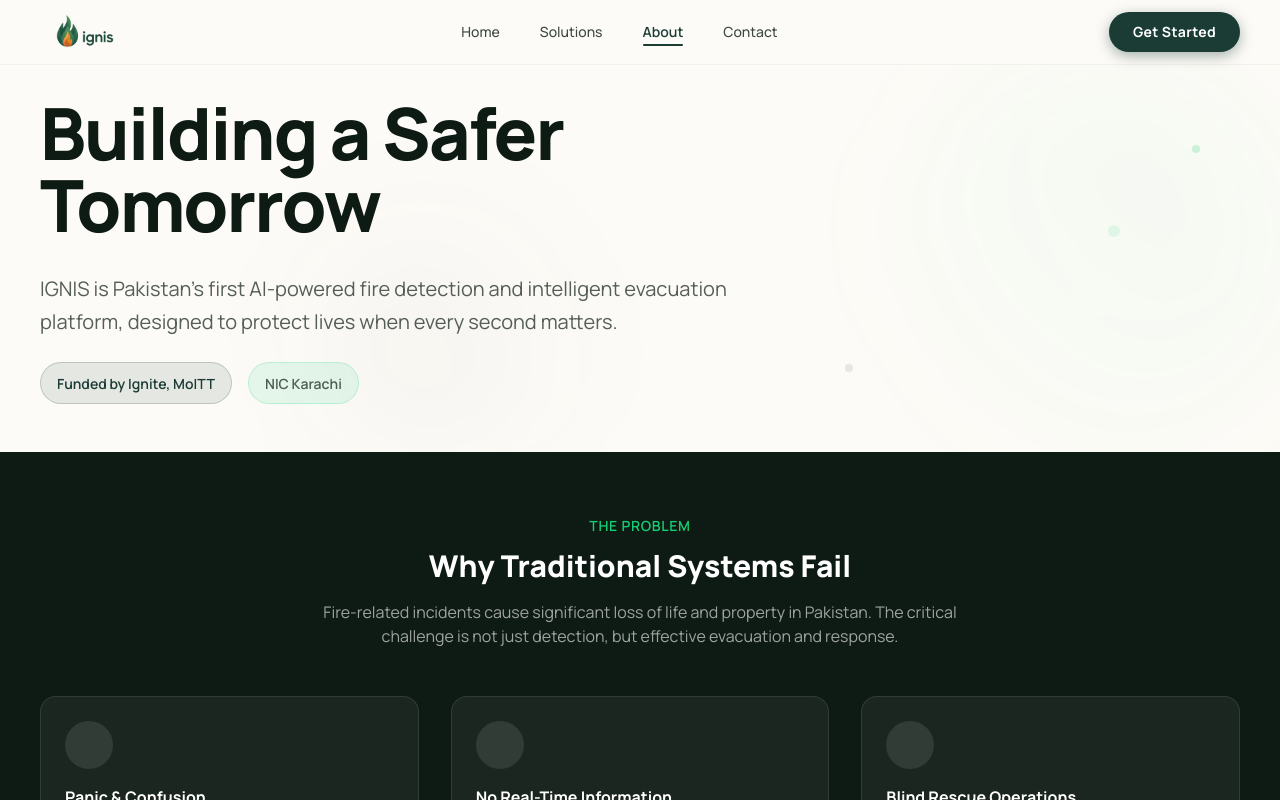
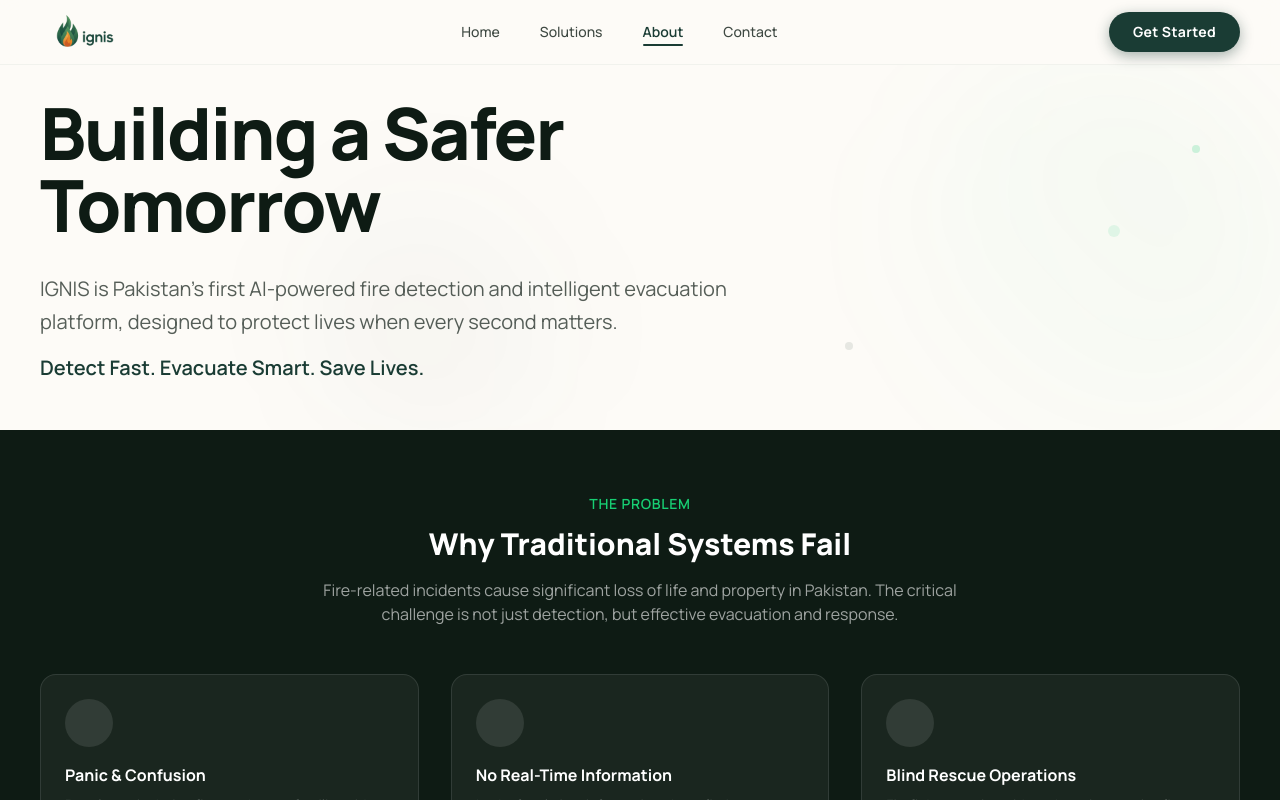
Before and after one commit to IgnisBuilding/ignis-website, a Next.js app: page /about in a window 1280 px wide. Shown: the top 800 px of the page. Built offline with nearby package versions, Linux system fonts and the light colour scheme.

Commit message:
Remove funding badges (not yet funded), update timeline

```diff
--- a/src/app/(frontend)/about/page.tsx
+++ b/src/app/(frontend)/about/page.tsx
@@ -6,7 +6,7 @@ import { Button } from '@/components/ui/Button'
 
 export const metadata: Metadata = {
   title: 'About IGNIS - Our Mission & Team',
-  description: 'Learn about IGNIS, Pakistan\'s first AI-powered fire detection and smart evacuation platform. Funded by Ignite, MoITT.',
+  description: 'Learn about IGNIS, Pakistan\'s first AI-powered fire detection and smart evacuation platform.',
 }
 
 const teamMembers = [
@@ -57,8 +57,8 @@ const timelineEvents = [
   },
   {
     year: '2026',
-    title: 'NIC Karachi',
-    description: 'Scaling Pakistan\'s first AI-powered intelligent fire safety system with support from National Incubation Center.',
+    title: 'NIC Karachi Application',
+    description: 'Applying to National Incubation Center to scale Pakistan\'s first AI-powered intelligent fire safety system.',
     position: 'right' as const,
   },
 ]
@@ -111,14 +111,7 @@ export default function AboutPage() {
         title="Building a Safer Tomorrow"
         description="IGNIS is Pakistan's first AI-powered fire detection and intelligent evacuation platform, designed to protect lives when every second matters."
       >
-        <div className="flex items-center gap-4 mt-6">
-          <div className="px-4 py-2 bg-forest-green/10 rounded-full border border-forest-green/20">
-            <span className="text-sm font-semibold text-forest-green">Funded by Ignite, MoITT</span>
-          </div>
-          <div className="px-4 py-2 bg-accent-green/10 rounded-full border border-accent-green/20">
-            <span className="text-sm font-semibold text-forest-dark/70">NIC Karachi</span>
-          </div>
-        </div>
+        <p className="text-forest-green font-semibold text-xl mt-4">Detect Fast. Evacuate Smart. Save Lives.</p>
       </PageHero>
 
       {/* Problem Section */}
@@ -219,9 +212,9 @@ export default function AboutPage() {
           <div className="flex flex-wrap justify-center gap-4 text-white/40 text-sm">
             <span>Karachi, Pakistan</span>
             <span>•</span>
-            <span>Funded by Ignite</span>
+            <span>Nationwide Coverage</span>
             <span>•</span>
-            <span>NIC Karachi</span>
+            <span>Enterprise Ready</span>
           </div>
         </div>
       </section>
```
